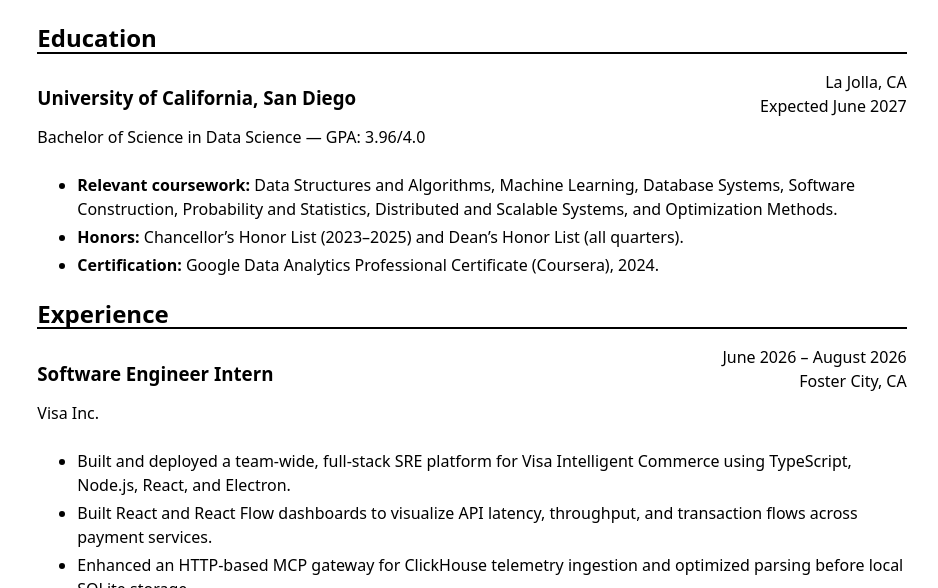
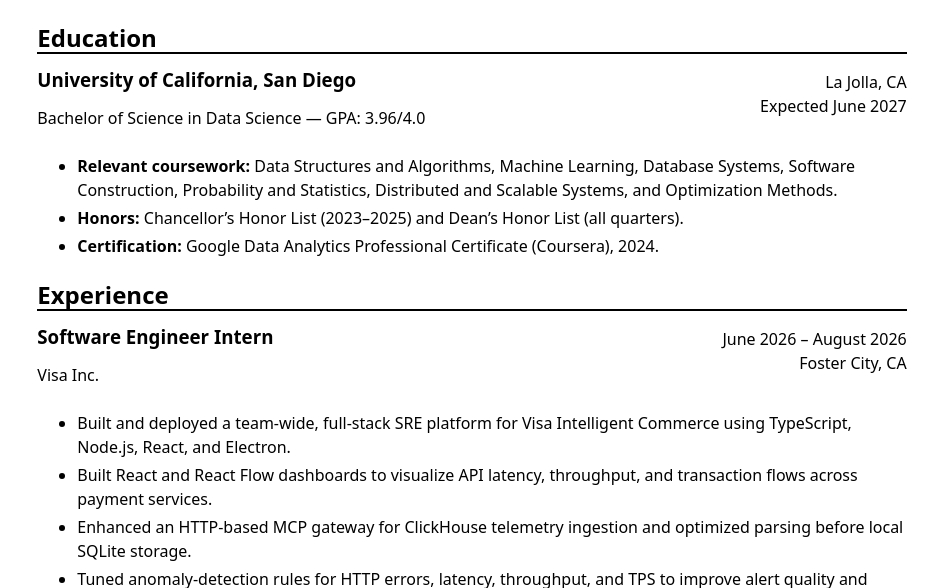
Before and after one commit to jshiu004/portfolio, a plain HTML site: page resume/index.html in a window 1280 px wide. Shown: the part 212-800 px from the top of the page, without its empty margins (168-1106 px from the left). Drawn offline with Linux system fonts and the light colour scheme.

Commit message:
change alignment

```diff
--- a/style.css
+++ b/style.css
@@ -111,7 +111,7 @@ h1, h2, h3, h4, h5, h6 {
 }
 
 .resume-page h3 {
-  margin-bottom: 0.25rem;
+  margin: 0 0 0.25rem;
 }
 
 .resume-page ul {
```
